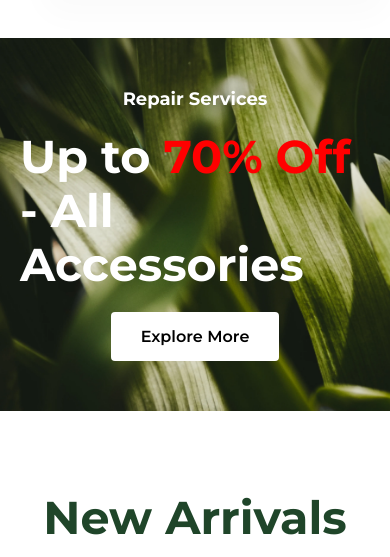
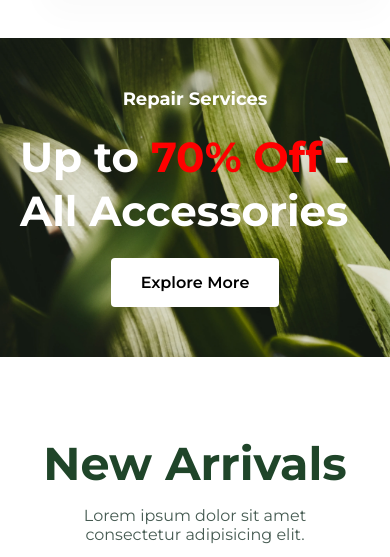
Before and after one commit to codereeyo/tinyforest, a plain HTML site: page index.html in a window 390 px wide. Shown: the part 5841-6398 px from the top of the page. Drawn offline with Linux system fonts and the light colour scheme.

Commit message:
updated font size for cta banner

```diff
--- a/style.css
+++ b/style.css
@@ -740,6 +740,10 @@ footer .copyright{
         margin: 0 0;
     }
 
+    #cta-banner h2{
+        font-size: 42px;
+    }
+
     #banner2 {
         gap: 20px;
     }
```
